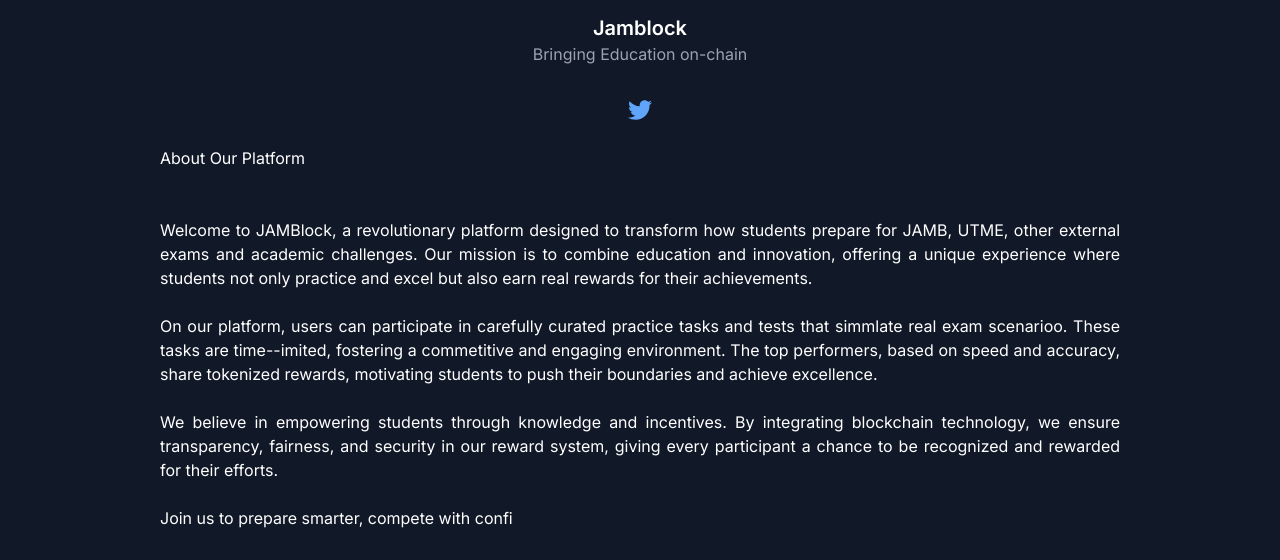
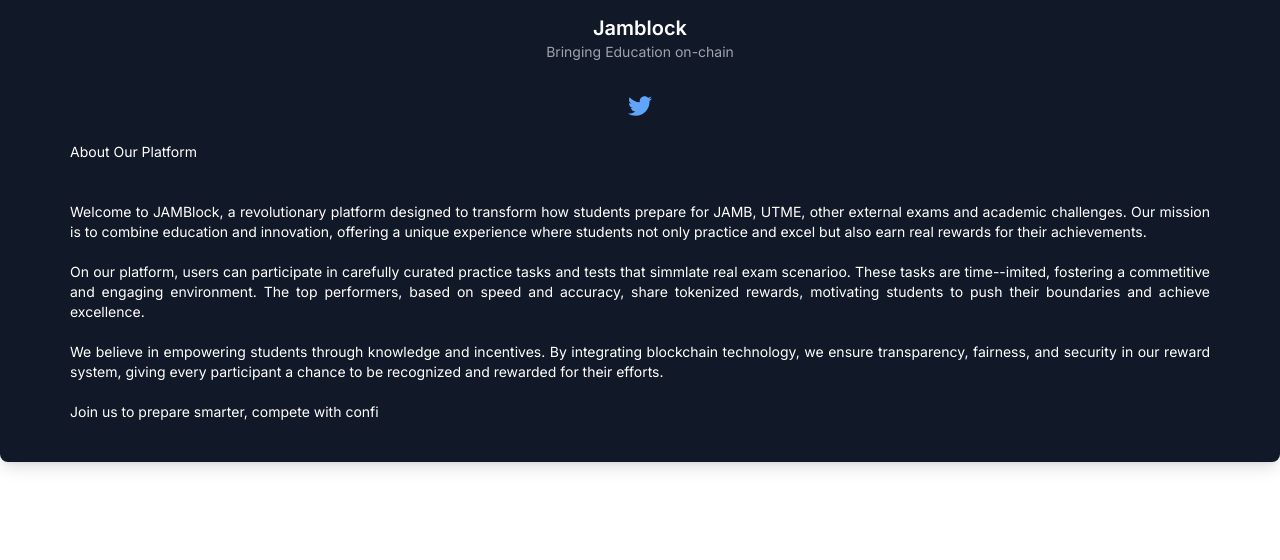
Before and after one commit to HD-Devcamp-Africa/jamblocc, a React (Vite) app in the folder jamblock/: page /about in a window 1280 px wide. Shown: the part 250-810 px from the top of the page. Built offline with nearby package versions, Linux system fonts and the light colour scheme; no server answers; what thirdweb would draw is missing.

Commit message:
adjust the size of the about page

```diff
--- a/jamblock/src/pages/AboutPage.tsx
+++ b/jamblock/src/pages/AboutPage.tsx
@@ -42,8 +42,10 @@
             alt="Owner"
             className="w-24 h-24 rounded-full mx-auto border-4 border-gray-400"
           />
-          <h2 className="text-xl font-semibold mt-4">Jamblock</h2>
-          <p className="text-gray-400">Bringing Education on-chain </p>
+          <h2 className="md:text-xl text-lg font-semibold mt-4">Jamblock</h2>
+          <p className="text-gray-400 text-sm italic">
+            Bringing Education on-chain{" "}
+          </p>
         </div>
 
         {/* Social Media Links */}
@@ -76,7 +78,7 @@
 
         {/* About Text */}
         <p
-          className="text-justify w-[80%] text-bold mx-auto"
+          className="text-justify text-sm md:text-md md:w-[80%] min-w-[95%] text-bold mx-auto"
           dangerouslySetInnerHTML={{ __html: displayedText }}
         />
       </div>
```
